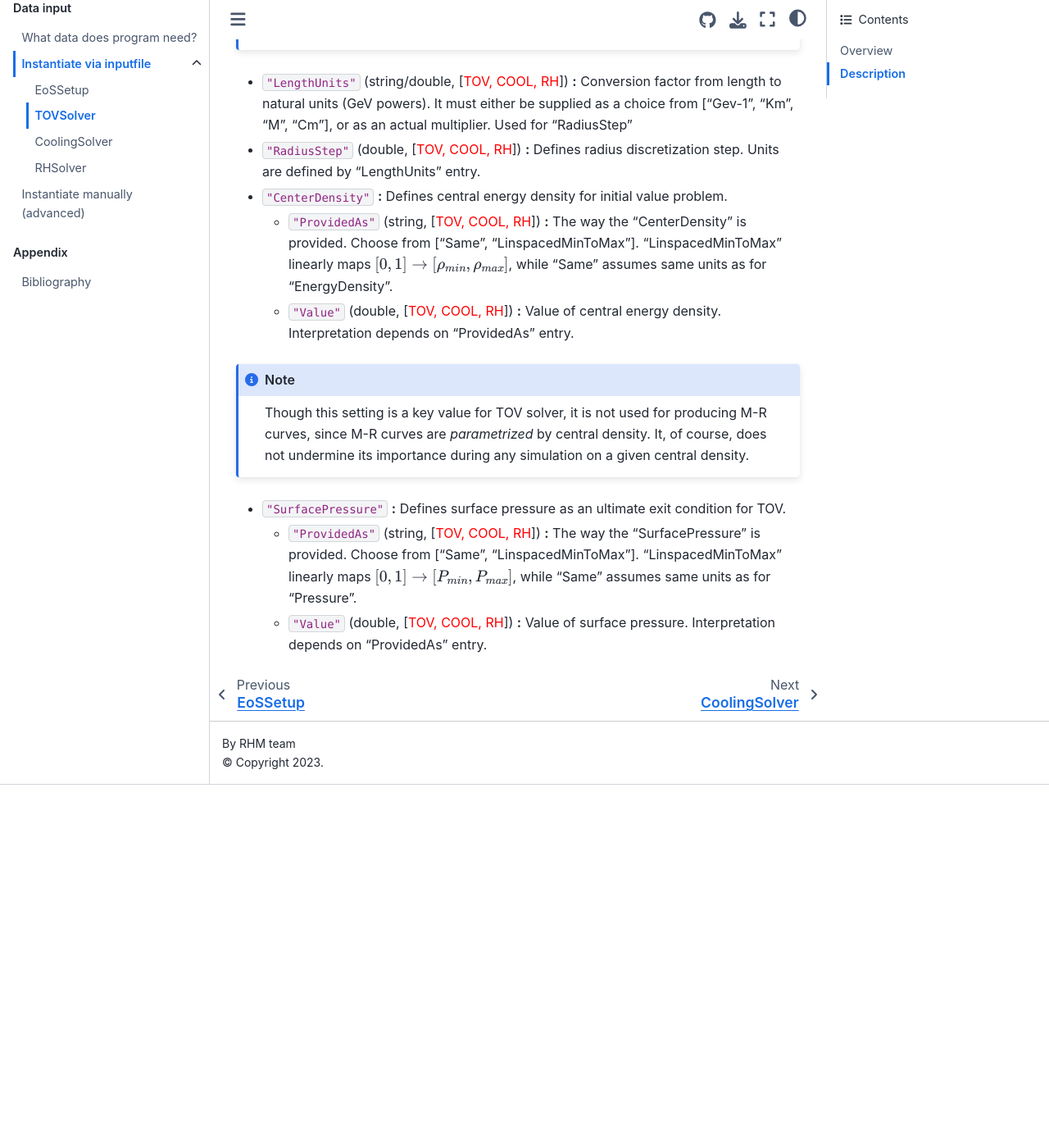
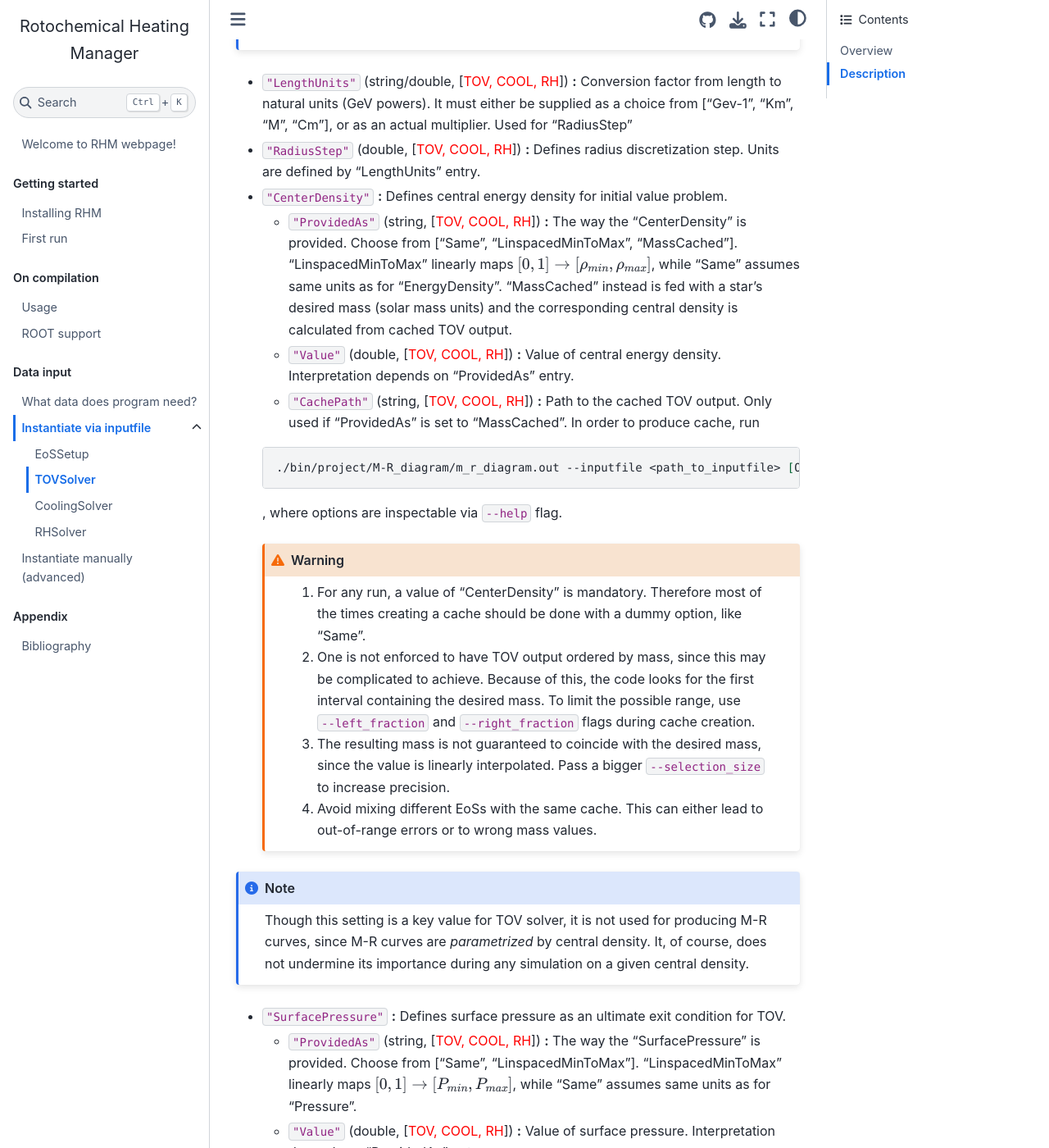
Before and after one commit to Silence2107/Rotochemical-heating-manager, a Jupyter Book: the page built from docs/data_input/inputfile_structure/tov_solver.md, in a window 1280 px wide and 1400 px high, scrolled down 1069 px. Shown: the whole window at 82% size. Built offline with Jupyter Book 1.0.4 settings and Sphinx 7.4.7 and the Sphinx Book theme 1.1.4, drawn with Linux system fonts in a browser that asks for light colours; cross-references to code outside the pages are shown as plain code; before the commit the page ends 2026 px from its top, so only the background shows below that.

Commit message:
Doc addition

````diff
--- a/docs/data_input/inputfile_structure/tov_solver.md
+++ b/docs/data_input/inputfile_structure/tov_solver.md
@@ -26,8 +26,20 @@
 - `"RadiusStep"` (double, [<span style="color:red">TOV, COOL, RH</span>]) **:** Defines radius discretization step. Units are defined by "LengthUnits" entry.
 
 - `"CenterDensity"` **:** Defines central energy density for initial value problem.
-    - `"ProvidedAs"` (string, [<span style="color:red">TOV, COOL, RH</span>]) **:** The way the "CenterDensity" is provided. Choose from ["Same", "LinspacedMinToMax"]. "LinspacedMinToMax" linearly maps $[0,1] \rightarrow [\rho_{min}, \rho_{max}]$, while "Same" assumes same units as for "EnergyDensity".
+    - `"ProvidedAs"` (string, [<span style="color:red">TOV, COOL, RH</span>]) **:** The way the "CenterDensity" is provided. Choose from ["Same", "LinspacedMinToMax", "MassCached"]. "LinspacedMinToMax" linearly maps $[0,1] \rightarrow [\rho_{min}, \rho_{max}]$, while "Same" assumes same units as for "EnergyDensity". "MassCached" instead is fed with a star's desired mass (solar mass units) and the corresponding central density is calculated from cached TOV output.
     - `"Value"` (double, [<span style="color:red">TOV, COOL, RH</span>]) **:** Value of central energy density. Interpretation depends on "ProvidedAs" entry.
+    - `"CachePath"` (string, [<span style="color:red">TOV, COOL, RH</span>]) **:** Path to the cached TOV output. Only used if "ProvidedAs" is set to "MassCached". In order to produce cache, run
+    ```bash
+    ./bin/project/M-R_diagram/m_r_diagram.out --inputfile <path_to_inputfile> [OPTIONS] > <path_to_cache>
+    ```
+    , where options are inspectable via `--help` flag.
+    ```{warning}
+    1) For any run, a value of "CenterDensity" is mandatory. Therefore most of the times creating a cache should be done with a dummy option, like "Same".
+    2) One is not enforced to have TOV output ordered by mass, since this may be complicated to achieve. Because of this, the code looks for the first interval containing the desired mass. To limit the possible range, use `--left_fraction` and `--right_fraction` flags during cache creation.
+    3) The resulting mass is not guaranteed to coincide with the desired mass, since the value is linearly interpolated. Pass a bigger `--selection_size` to increase precision.
+    4) Avoid mixing different EoSs with the same cache. This can either lead to out-of-range errors or to wrong mass values.
+    ```
+
 ```{note}
 Though this setting is a key value for TOV solver, it is not used for producing M-R curves, since M-R curves are _parametrized_ by central density. It, of course, does not undermine its importance during any simulation on a given central density.
 ```
````
Also changed, not shown: 1 other file.
